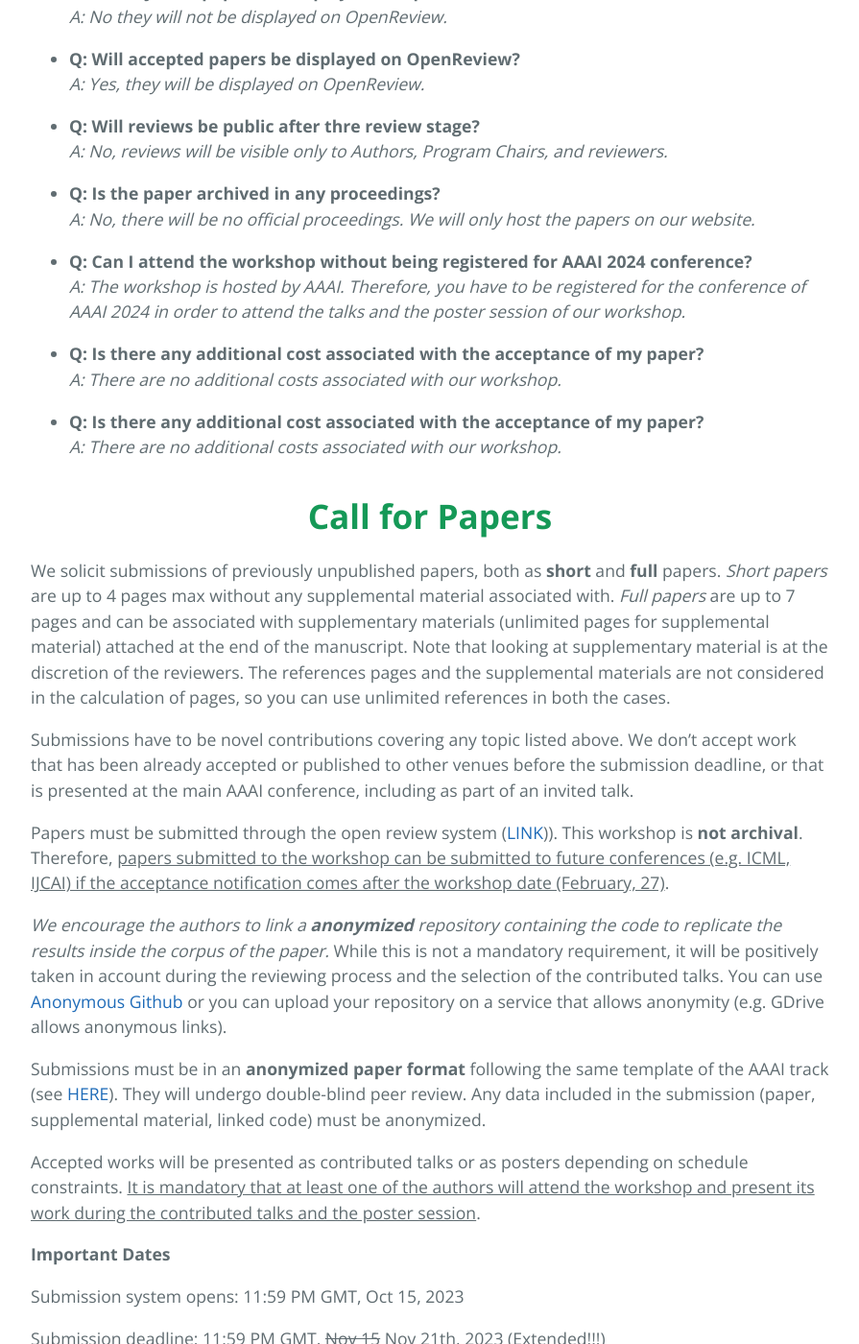
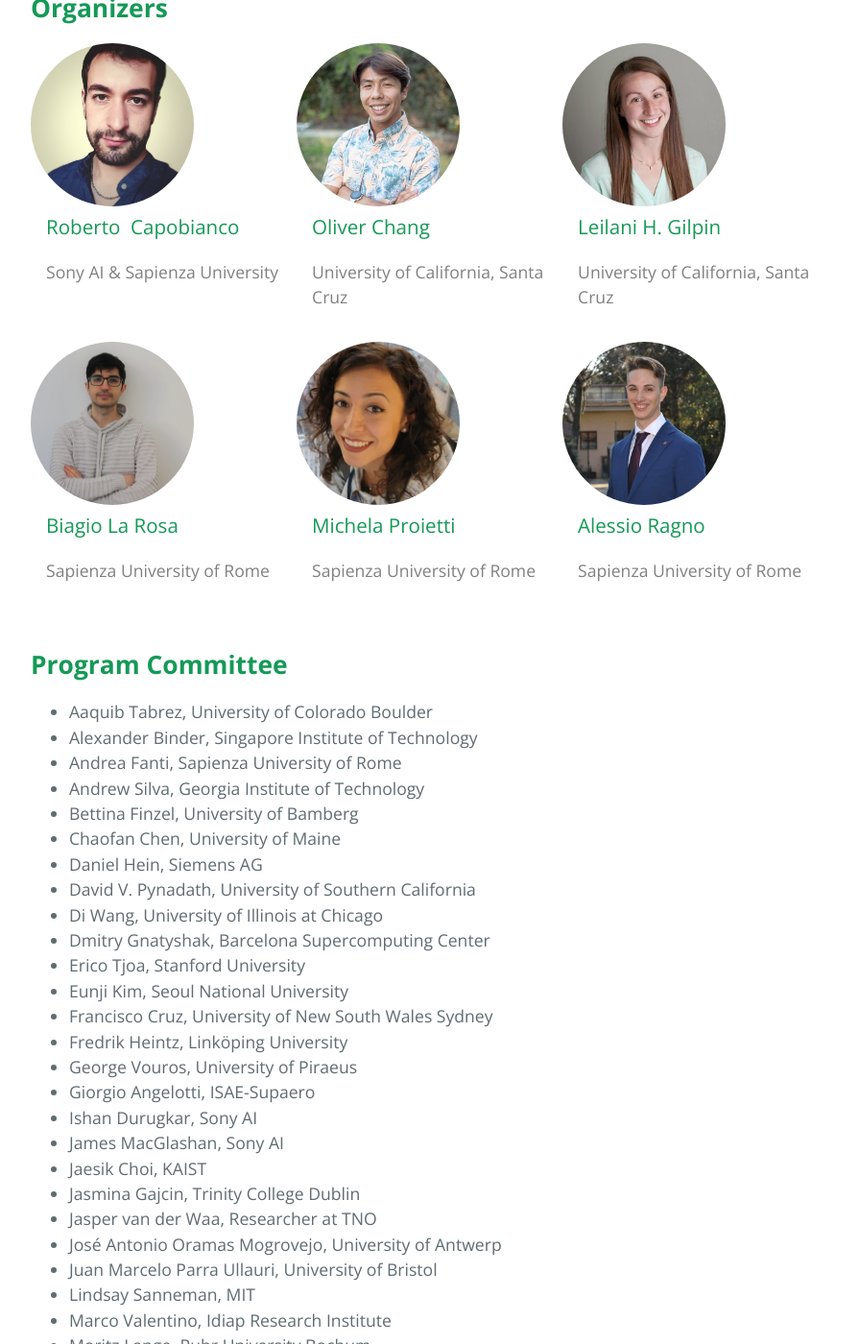
Before and after one commit to XAI4DRL/XAI4DRL.github.io, a Jekyll site: the page built from index.md, in a window 1280 px wide and 1400 px high, scrolled down 4526 px. Shown: the whole window at 96% size, without its empty margins (192-1087 px from the left). Built offline with Jekyll 4.4.1, drawn with Linux system fonts in a browser that asks for light colours; some of the changed text lies outside the part shown.

Commit message:
updated CFP + FAQ

```diff
--- a/index.md
+++ b/index.md
@@ -241,64 +310,9 @@ Note: XAI methods applied to deep reinforcement learning models will be prefered
 
 <hr>
 
-# FAQ
-- **Q: Will rejected papers be displayed on OpenReview?** <br>
-*A: No they will not be displayed on OpenReview.*
-
-- **Q: Will accepted papers be displayed on OpenReview?** <br>
-*A: Yes, they will be displayed on OpenReview.*
-
-- **Q: Will reviews be public after thre review stage?** <br>
-*A: No, reviews will be visible only to Authors, Program Chairs, and reviewers.*
-
-- **Q: Is the paper archived in any proceedings?** <br>
-  *A: No, there will be no official proceedings. We will only host the papers on our website.*
-
-- **Q: Can I attend the workshop without being registered for AAAI 2024 conference?** <br>
-*A: The workshop is hosted by AAAI. Therefore, you have to be registered for the conference of AAAI 2024 in order to attend the talks and the poster session of our workshop.*
-
-- **Q: Is there any additional cost associated with the acceptance of my paper?** <br>
-*A: There are no additional costs associated with our workshop.*
-
-- **Q: Is there any additional cost associated with the acceptance of my paper?** <br>
-*A: There are no additional costs associated with our workshop.*
 
 
 
-# **Call for Papers**
-
-We solicit submissions of previously unpublished papers, both as **short** and **full** papers.
-*Short papers* are up to 4 pages max without any supplemental material associated with.
-*Full papers* are up to 7 pages and can be associated with supplementary materials (unlimited pages for supplemental material) attached at the end of the manuscript. Note that looking at supplementary material is at the discretion of the reviewers.
-The references pages and the supplemental materials are not considered in the calculation of pages, so you can use unlimited references in both the cases.
-
-
-Submissions have to be novel contributions covering any topic listed above. We don't accept work that has been already accepted or published to other venues before the submission deadline, or that is presented at the main AAAI conference, including as part of an invited talk.
-
-Papers must be submitted through the open review system (<a href="https://openreview.net/group?id=AAAI.org/2024/Workshop/XAI4DRL&referrer=%5BHomepage%5D(%2F)">LINK</a>)).
-This workshop is **not archival**. Therefore, <u> papers submitted to the workshop can be submitted to future conferences (e.g. ICML, IJCAI) if the acceptance notification comes after the workshop date (February, 27)</u>.
-
-*We encourage the authors to link a **anonymized** repository containing the code to replicate the results inside the corpus of the paper.* While this is not a mandatory requirement, it will be positively taken in account during the reviewing process and the selection of the contributed talks. You can use <a href="https://anonymous.4open.science/">Anonymous Github</a> or you can upload your repository on a service that allows anonymity (e.g. GDrive allows anonymous links).
-
-Submissions must be in an **anonymized paper format** following the same template of the AAAI track (see <a href="https://aaai.org/aaai-conference/submission-instructions/"> HERE</a>). They will undergo double-blind peer review. Any data included in the submission (paper, supplemental material, linked code) must be anonymized.
-
-
-Accepted works will be presented as contributed talks or as posters depending on schedule constraints.
-<u>It is mandatory that at least one of the authors will attend the workshop and present its work during the contributed talks and the poster session</u>.
-
-
-
-**Important Dates**
-
-Submission system opens: 11:59 PM GMT, Oct 15, 2023
-
-Submission deadline: 11:59 PM GMT, ~~Nov 15~~ Nov 21th, 2023 (Extended!!!)
-
-Notification date:  11:59 PM GMT, Dec 10, 2023
-
-Workshop: 09:00 AM GMT-7, Feb 27, 2023
-
-Submission Link: <a href="https://openreview.net/group?id=AAAI.org/2024/Workshop/XAI4DRL&referrer=%5BHomepage%5D(%2F)">OpenReview</a>
 
 
 # **Contacts**
```
Also changed, not shown: other parts of index.md (+71 -2 lines).
